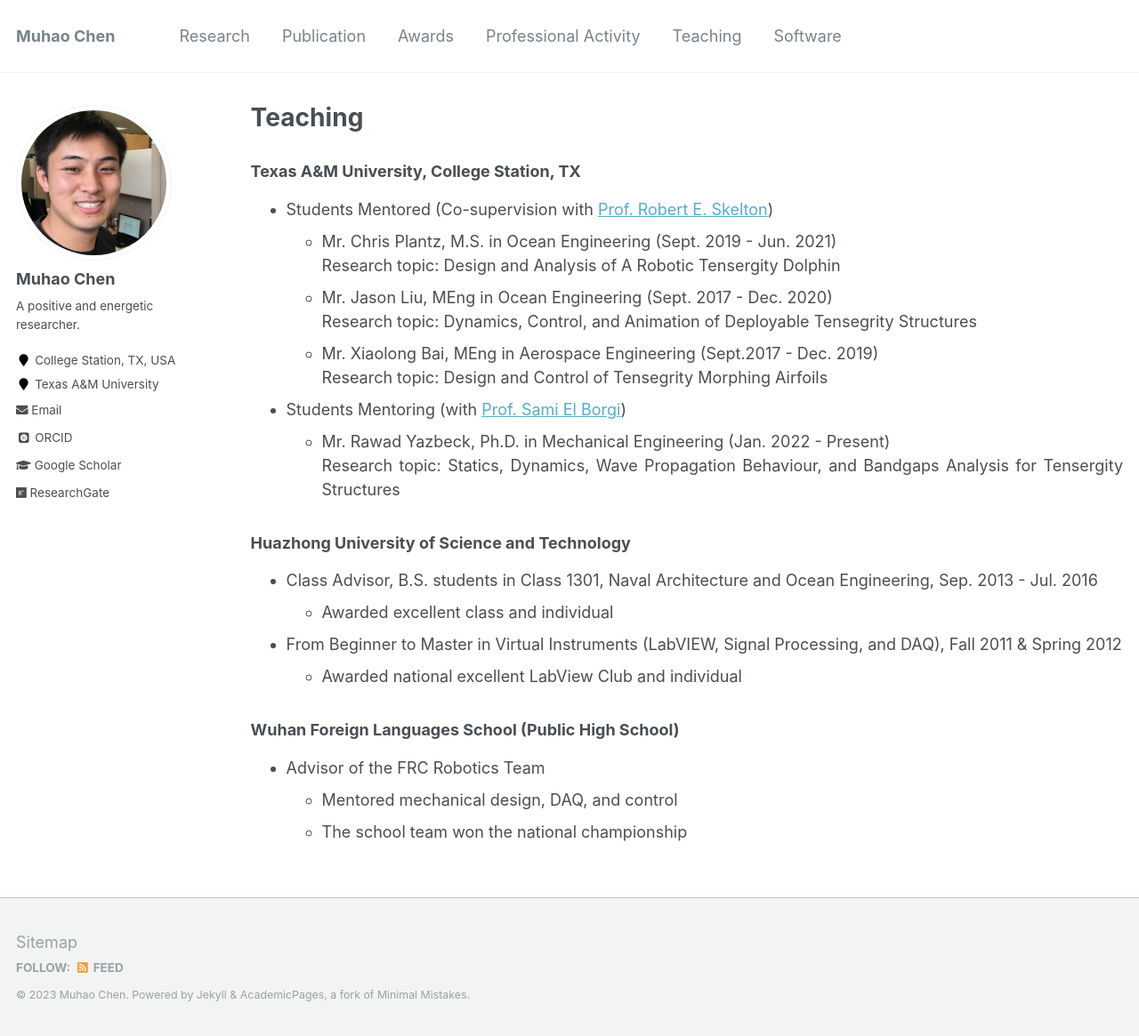
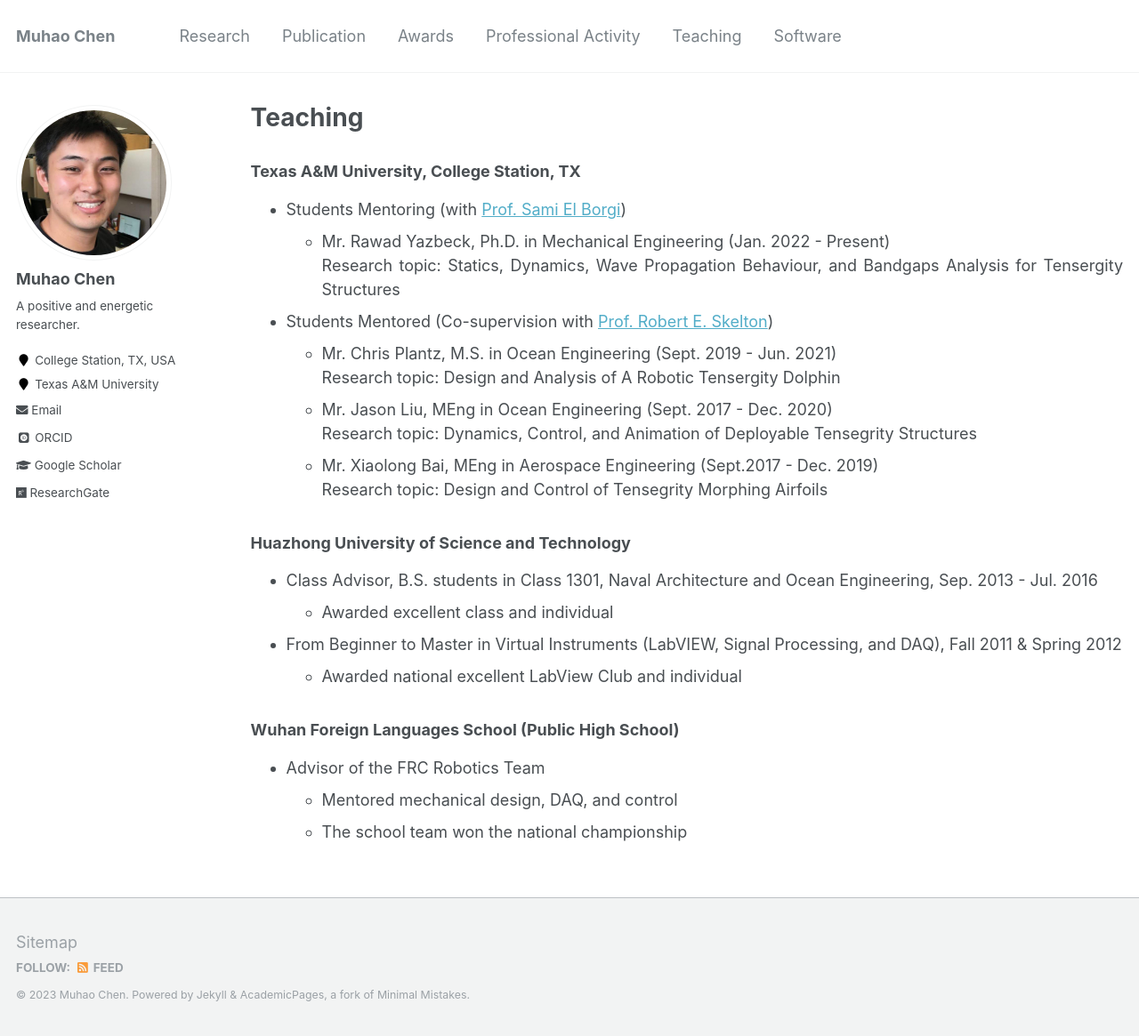
Before and after one commit to Muhao-Chen/muhao-chen.github.io, a Jekyll site: the page built from _pages/teaching.md, in a window 1280 px wide and 1165 px high. Shown: the whole window at 89% size. Built offline with Jekyll 4.4.1, drawn with Linux system fonts in a browser that asks for light colours; some web fonts are replaced; part of the change alters nothing that is shown.

```diff
--- a/_pages/teaching.md
+++ b/_pages/teaching.md
@@ -9,6 +9,10 @@ toc: true
 <div style="text-align: justify;" markdown="1">
 
 ### Texas A&M University, College Station, TX
+- Students Mentoring (with [Prof. Sami El Borgi](https://www.qatar.tamu.edu/programs/mechanical-engineering/faculty-and-staff/dr.-sami-el-borgi))
+    * Mr. Rawad Yazbeck, Ph.D. in Mechanical Engineering (Jan. 2022 - Present)
+    Research topic: Statics, Dynamics, Wave Propagation Behaviour, and Bandgaps Analysis for Tensergity Structures
+
 - Students Mentored (Co-supervision with [Prof. Robert E. Skelton](https://bobskelton.github.io/))
     * Mr. Chris Plantz, M.S. in Ocean Engineering (Sept. 2019 - Jun. 2021)
     Research topic: Design and Analysis of A Robotic Tensergity Dolphin
@@ -17,9 +21,7 @@ toc: true
     * Mr. Xiaolong Bai, MEng in Aerospace Engineering (Sept.2017 - Dec. 2019)
      Research topic: Design and Control of Tensegrity Morphing Airfoils
 
-- Students Mentoring (with [Prof. Sami El Borgi](https://www.qatar.tamu.edu/programs/mechanical-engineering/faculty-and-staff/dr.-sami-el-borgi))
-    * Mr. Rawad Yazbeck, Ph.D. in Mechanical Engineering (Jan. 2022 - Present)
-    Research topic: Statics, Dynamics, Wave Propagation Behaviour, and Bandgaps Analysis for Tensergity Structures
+
 
 
 ### Huazhong University of Science and Technology
```
